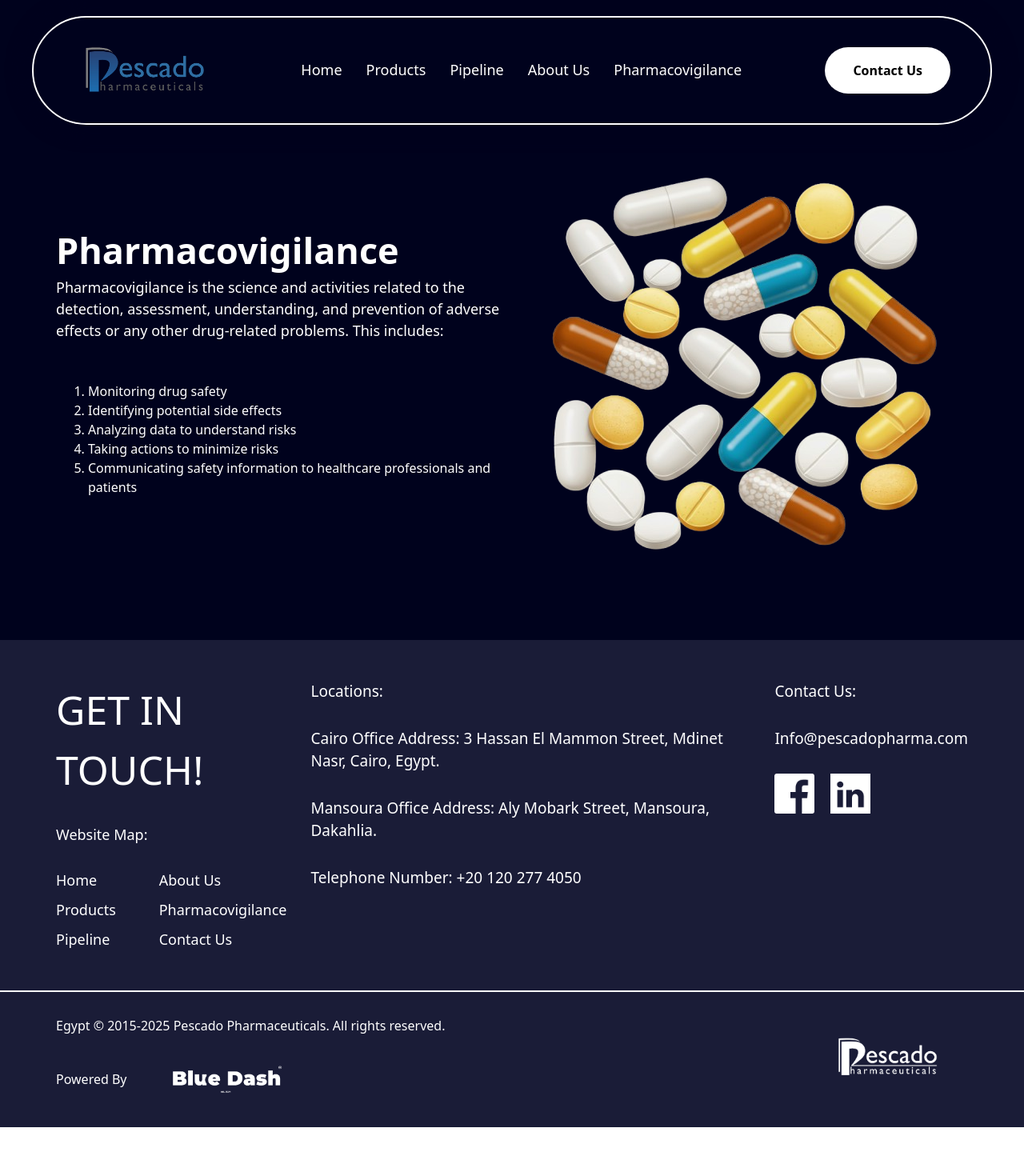
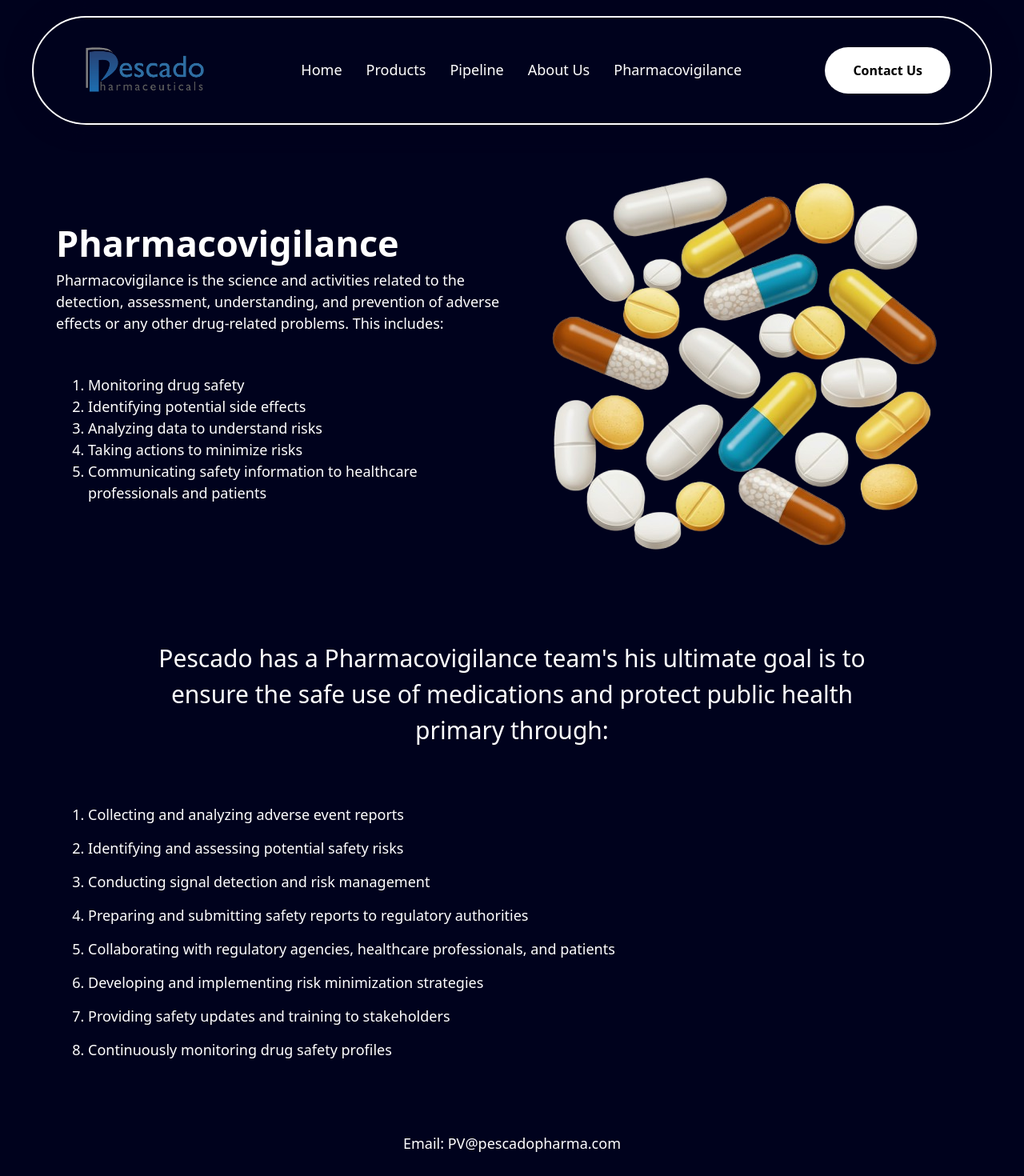
Before and after one commit to YosefCpo/Pescado3, a React (Vite) app: page /pharmacovigilance in a window 1280 px wide. Shown: the top 1470 px of the page at 80% size. Before the commit the page ends 1409 px from the top, so only its background shows below. Built offline with nearby package versions, Linux system fonts and the light colour scheme.

Commit message:
fdgdffdg

```diff
--- a/src/pages/AboutUs.jsx
+++ b/src/pages/AboutUs.jsx
@@ -1,6 +1,7 @@
 import AboutFirstSection from "../components/AboutUs/AboutFirstSection";
 import AboutSecondSection from "../components/AboutUs/AboutSecondSection";
 import AboutThirdSection from "../components/AboutUs/AboutThirdSection";
+import Leaders from "../components/Home/Leaders";
 
 function AboutUs({ language }) {
     return (
@@ -8,7 +9,8 @@ function AboutUs({ language }) {
             <div className="container">
                 <AboutFirstSection language={language} />
                 <AboutSecondSection language={language} />
-                <AboutThirdSection language={language} />
+                <Leaders />
+                {/* <AboutThirdSection language={language} /> */}
             </div>
         </div>
     );
--- a/src/pages/PharmacovigilancePage.jsx
+++ b/src/pages/PharmacovigilancePage.jsx
@@ -3,7 +3,8 @@ import Image from "../assets/images/Pills-TP.png";
 function PharmacovigilancePage() {
     return (
         <div className="bg-[#00021d] text-white pt-[200px] pb-[100px]">
-            <div className="container flex items-center gap-[20px]">
+            <div className="container">
+                <div className="flex items-center gap-[20px]">
                     <div className="flex-1">
                         <h2 className="text-[45px] font-[700]">Pharmacovigilance</h2>
                         <p className="text-[18px] max-w-[700px]">
@@ -11,7 +12,7 @@ function PharmacovigilancePage() {
                             understanding, and prevention of adverse effects or any other drug-related problems. This
                             includes:
                         </p>
-                    <ol className="list-decimal pl-[40px] mt-[50px]">
+                        <ol className="list-decimal pl-[40px] mt-[50px] text-[18px]">
                             <li>Monitoring drug safety</li>
                             <li>Identifying potential side effects</li>
                             <li>Analyzing data to understand risks</li>
@@ -23,6 +24,24 @@ function PharmacovigilancePage() {
                         <img className="max-w-full" src={Image} alt="Pills" />
                     </div>
                 </div>
+                <div>
+                    <h2 className="text-center mx-auto mt-[100px] text-[30px] max-w-[900px]">
+                        Pescado has a Pharmacovigilance team's his ultimate goal is to ensure the safe use of
+                        medications and protect public health primary through:
+                    </h2>
+                    <ol className="list-decimal pl-[40px] mt-[70px] text-[18px] flex flex-col gap-[15px]">
+                        <li>Collecting and analyzing adverse event reports</li>
+                        <li>Identifying and assessing potential safety risks</li>
+                        <li>Conducting signal detection and risk management</li>
+                        <li>Preparing and submitting safety reports to regulatory authorities</li>
+                        <li>Collaborating with regulatory agencies, healthcare professionals, and patients</li>
+                        <li>Developing and implementing risk minimization strategies</li>
+                        <li>Providing safety updates and training to stakeholders</li>
+                        <li>Continuously monitoring drug safety profiles</li>
+                    </ol>
+                </div>
+                <div className="mt-[90px] text-center text-[18px] font-[500]">Email: PV@pescadopharma.com</div>
+            </div>
         </div>
     );
 }
```
Lines whose indentation alone changed are shown as unchanged.
